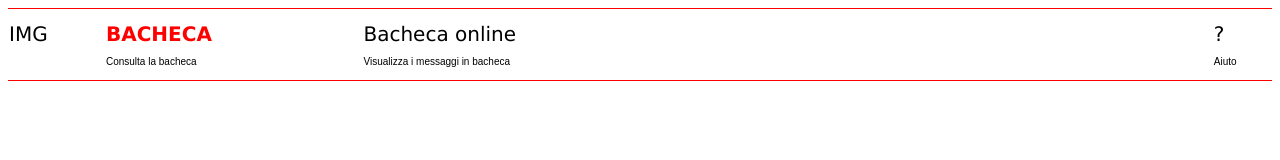
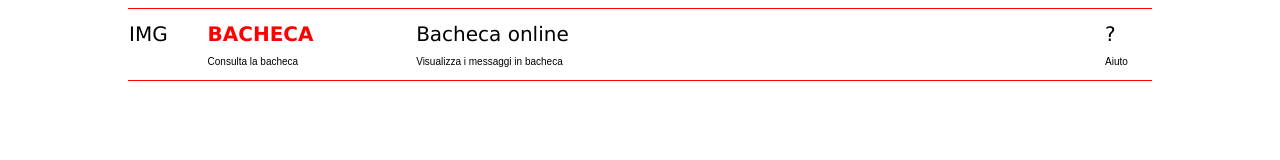
Before and after one commit to r22-4ea-ra/r22-4ea-ra.github-io, a plain HTML site: page esercizi/es6.html in a window 1280 px wide. Drawn offline with Linux system fonts and the light colour scheme.

Commit message:
Update es6.html

```diff
--- a/esercizi/es6.html
+++ b/esercizi/es6.html
@@ -2,6 +2,11 @@
 <html>
 <head>
 <style>
+	body{
+  margin-left: 10%;
+  margin-right: 10%;
+
+}
 
   table, th , td {
 
```
